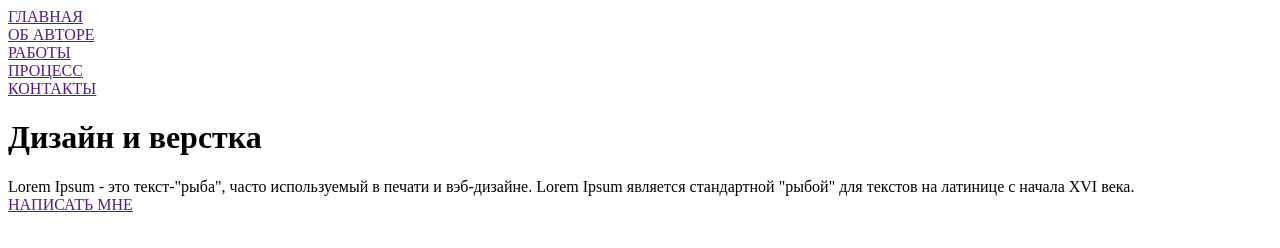
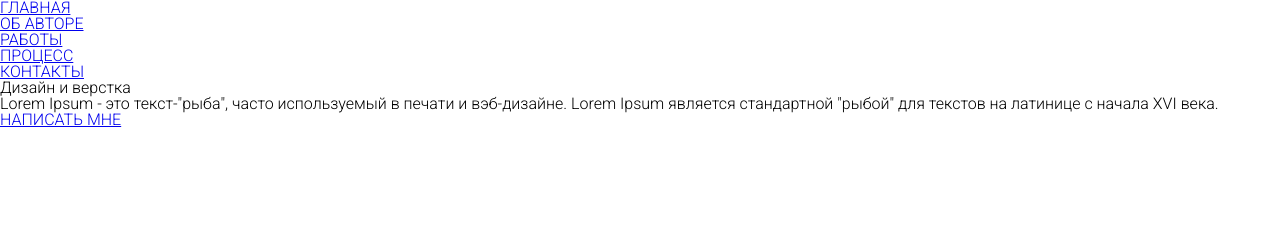
Before and after one commit to KINastya/kyliushykanastasiiahw008, a plain HTML site: page index.html in a window 1280 px wide. Drawn offline with Linux system fonts and the light colour scheme.

Commit message:
I connected the style.css and reset.css files to the index.html, and also downloaded all the necessary images figma and added them to the imgs folder, added the main.js file in the js folder, added the reset.css file in the reset folder and made changes to the html, body.

```diff
--- /dev/null
+++ b/css/reset.css
@@ -0,0 +1,56 @@
+/* http://meyerweb.com/eric/tools/css/reset/
+   v2.0 | 20110126
+   License: none (public domain)
+*/
+
+html, body, div, span, applet, object, iframe,
+h1, h2, h3, h4, h5, h6, p, blockquote, pre,
+a, abbr, acronym, address, big, cite, code,
+del, dfn, em, img, ins, kbd, q, s, samp,
+small, strike, strong, sub, sup, tt, var,
+b, u, i, center,
+dl, dt, dd, ol, ul, li,
+fieldset, form, label, legend,
+table, caption, tbody, tfoot, thead, tr, th, td,
+article, aside, canvas, details, embed,
+figure, figcaption, footer, header, hgroup,
+menu, nav, output, ruby, section, summary,
+time, mark, audio, video {
+	margin: 0;
+	padding: 0;
+	border: 0;
+	font-size: 100%;
+	font: inherit;
+	vertical-align: baseline;
+}
+/* HTML5 display-role reset for older browsers */
+article, aside, details, figcaption, figure,
+footer, header, hgroup, menu, nav, section {
+	display: block;
+}
+html {
+    font-size: 16px;
+}
+body {
+	line-height: 1;
+    font-size: 1rem;
+    font-family: 'Roboto';
+}
+ol, ul {
+	list-style: none;
+}
+blockquote, q {
+	quotes: none;
+}
+blockquote:before, blockquote:after,
+q:before, q:after {
+	content: '';
+	content: none;
+}
+table {
+	border-collapse: collapse;
+	border-spacing: 0;
+}
+* {
+    box-sizing: border-box;
+}
--- a/index.html
+++ b/index.html
@@ -7,6 +7,8 @@
     <link rel="preconnect" href="https://fonts.googleapis.com">
     <link rel="preconnect" href="https://fonts.gstatic.com" crossorigin>
     <link href="https://fonts.googleapis.com/css2?family=Roboto:wght@300&display=swap" rel="stylesheet">
+    <link rel="stylesheet" href="css/reset.css">
+    <link rel="stylesheet" href="css/style.css">
     <title>Simple Site</title>
 </head>
 <body>
@@ -15,27 +17,27 @@
             <div class="header__wrap-top">
                 <div class="menu">
                     <div class="menu__item">
-                        <a href="" class="menu__link">
+                        <a href="#" class="menu__link">
                             ГЛАВНАЯ
                         </a>
                     </div>
                     <div class="menu__item">
-                        <a href="" class="menu__link">
+                        <a href="#" class="menu__link">
                             ОБ АВТОРЕ
                         </a>
                     </div>
                     <div class="menu__item">
-                        <a href="" class="menu__link">
+                        <a href="#" class="menu__link">
                             РАБОТЫ
                         </a>
                     </div>
                     <div class="menu__item">
-                        <a href="" class="menu__link">
+                        <a href="#" class="menu__link">
                             ПРОЦЕСС
                         </a>
                     </div>
                     <div class="menu__item">
-                        <a href="" class="menu__link">
+                        <a href="#" class="menu__link">
                             КОНТАКТЫ
                         </a>
                     </div>
@@ -43,12 +45,13 @@
             </div>
             <div class="header__wrap-bottom">
                 <h1 class="header__title">
-                    Дизайн и верстка</h1>
+                    Дизайн и верстка
+                </h1>
                 <span class="header__item">
                     Lorem Ipsum - это текст-"рыба", часто используемый в печати и вэб-дизайне. Lorem Ipsum является стандартной "рыбой" для текстов на латинице с начала XVI века.
                 </span>
                 <div class="header__button">
-                    <a href="" class="btn-link">
+                    <a href="#" class="btn-link">
                         НАПИСАТЬ МНЕ
                     </a>
                 </div>
```
Also changed, not shown: css/style.css (added), imgs/button_play.png (added), imgs/icon_project.png (added), js/main.js (added), 1 other file.
